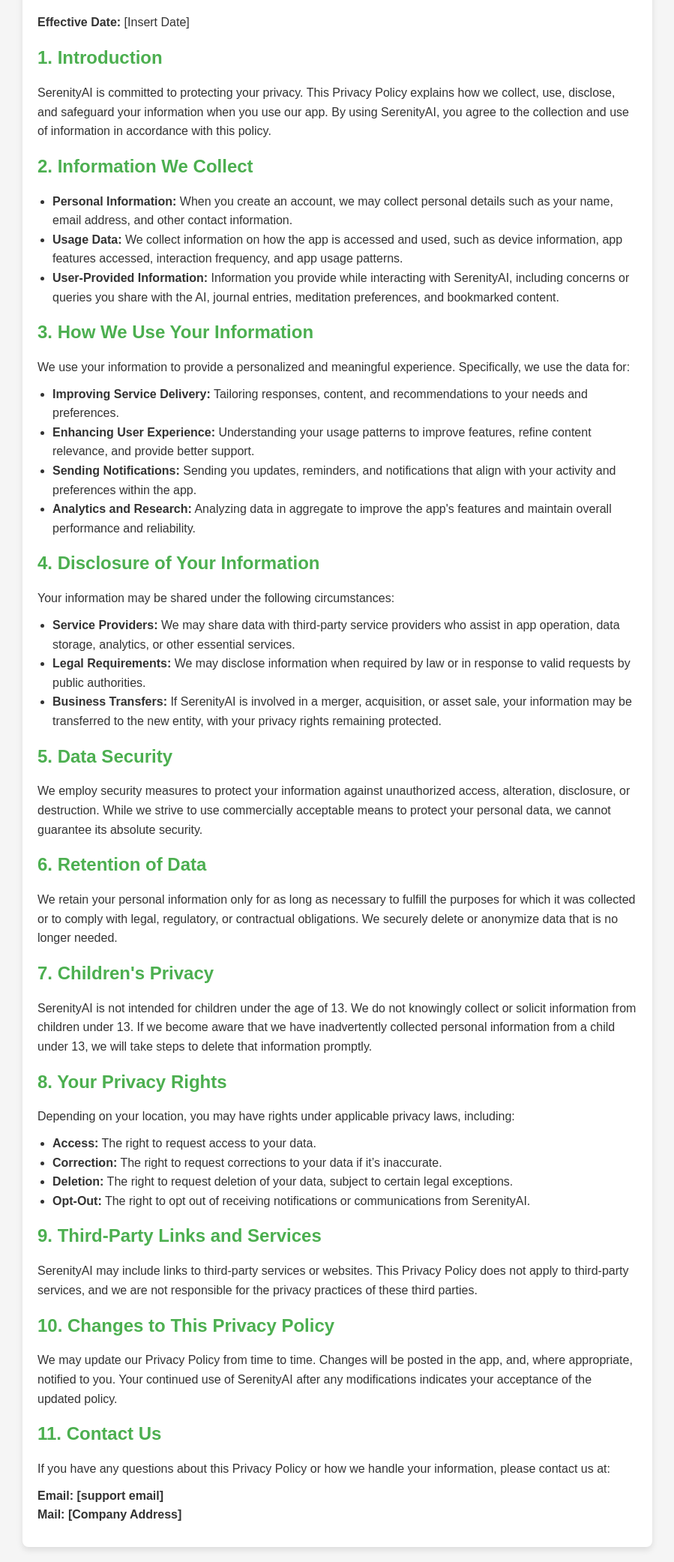
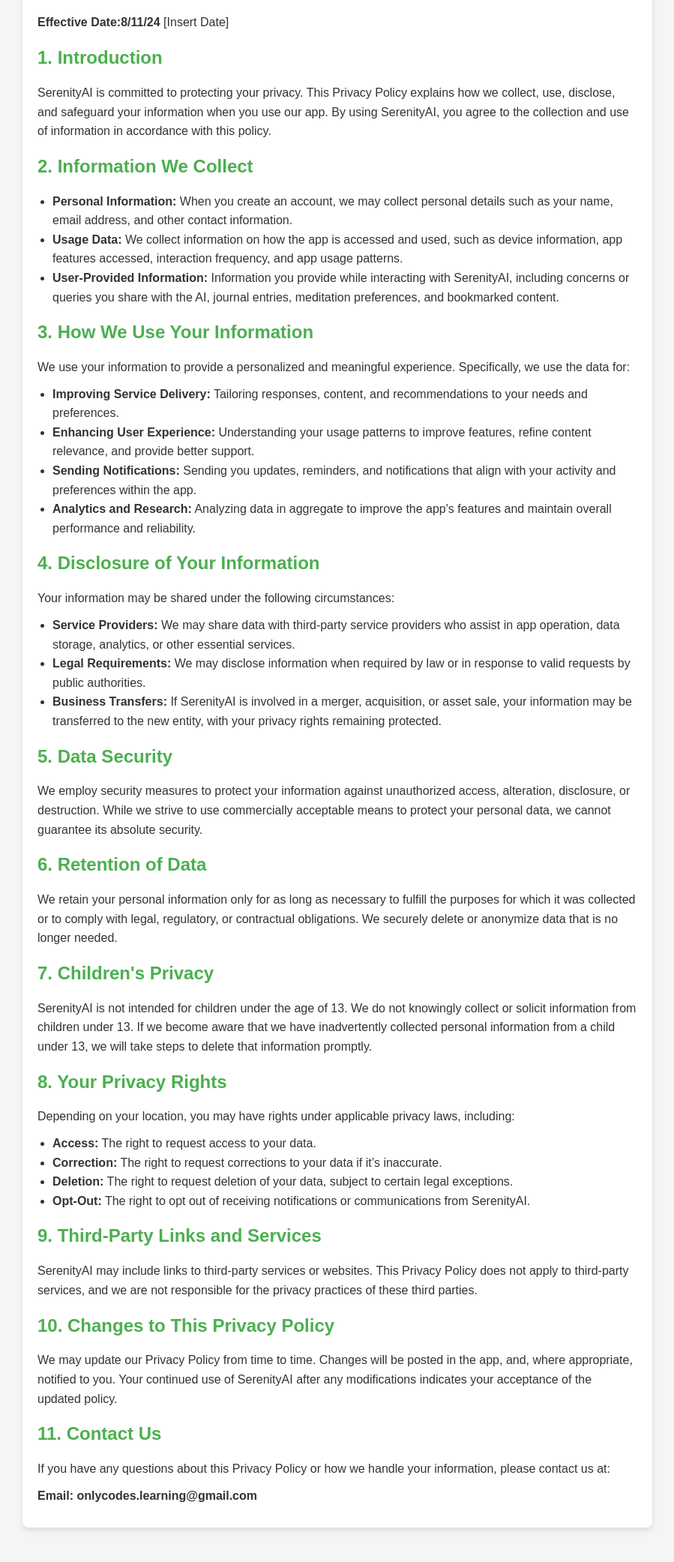
Before and after one commit to Shivxnshjasathi/SerenityPP, a plain HTML site: page index.html in a window 1280 px wide. Shown: the part 101-2184 px from the top of the page at 75% size, without its empty margins (190-1089 px from the left). After the commit the page ends 2158 px from the top, so only its background shows below. Drawn offline with Linux system fonts and the light colour scheme.

Commit message:
Update index.html

```diff
--- a/index.html
+++ b/index.html
@@ -60,7 +60,7 @@
 
 <div class="container">
   <h1>Privacy Policy for SerenityAI</h1>
-  <p><strong>Effective Date:</strong> [Insert Date]</p>
+  <p><strong>Effective Date:8/11/24</strong> [Insert Date]</p>
 
   <h2>1. Introduction</h2>
   <p>SerenityAI is committed to protecting your privacy. This Privacy Policy explains how we collect, use, disclose, and safeguard your information when you use our app. By using SerenityAI, you agree to the collection and use of information in accordance with this policy.</p>
@@ -115,7 +115,7 @@
 
   <h2>11. Contact Us</h2>
   <p>If you have any questions about this Privacy Policy or how we handle your information, please contact us at:</p>
-  <p class="contact">Email: [support email]<br>Mail: [Company Address]</p>
+  <p class="contact">Email: onlycodes.learning@gmail.com<br></p>
 </div>
 
 </body>
```
